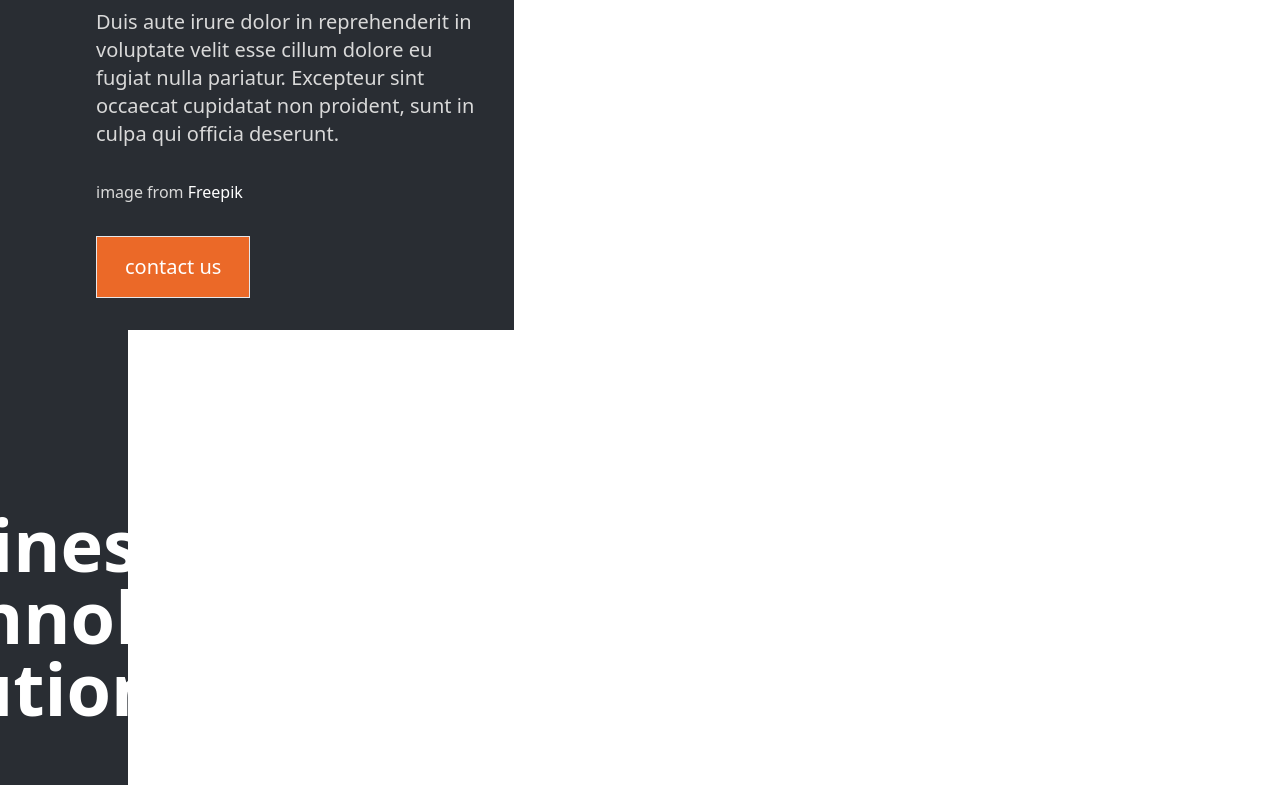
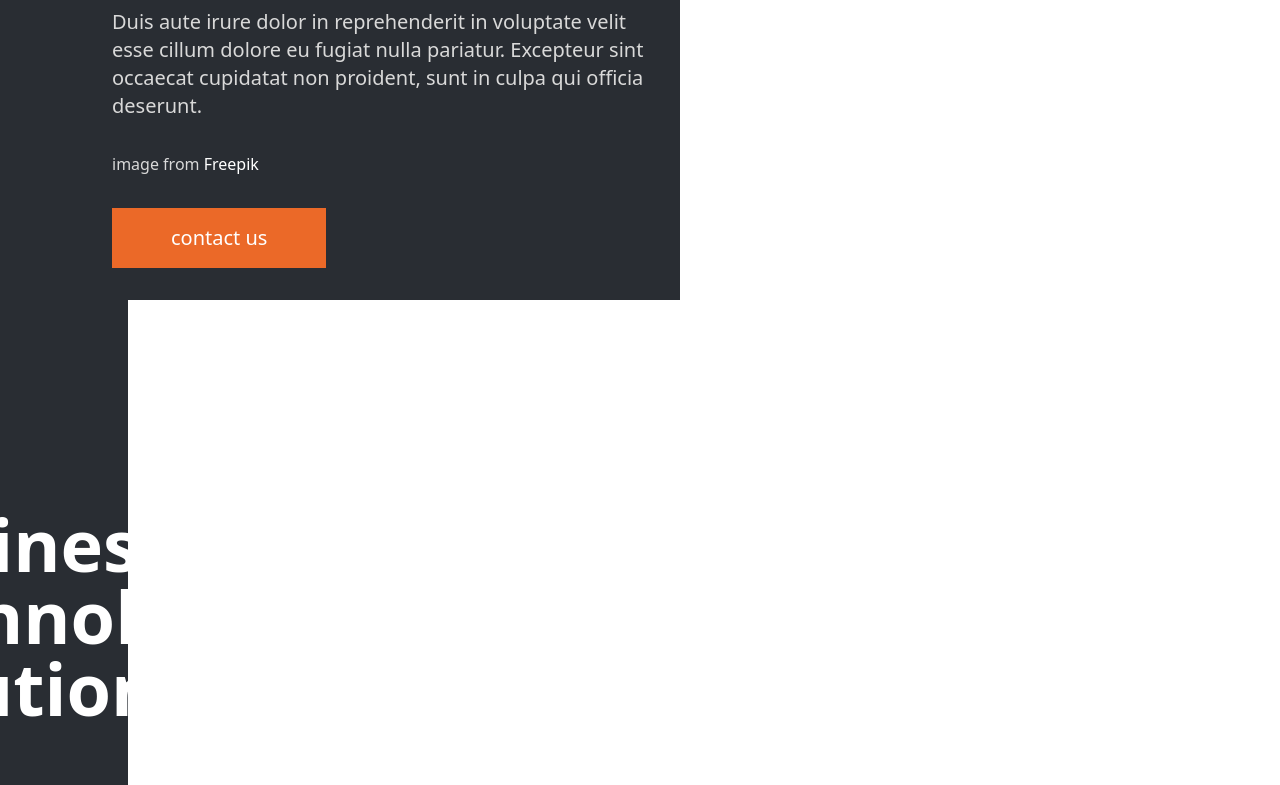
Before and after one commit to Beehrad/Tailwind-project, a website: page index.html in a window 1280 px wide. Shown: the part 205-990 px from the top of the page. Drawn offline with Linux system fonts and the light colour scheme.

Commit message:
section1 updated

```diff
--- a/index.html
+++ b/index.html
@@ -22,11 +22,12 @@
             <span class="after:content-[*] after:absolute after:bg-orange-600 after:ml-20">
                 <img src="./img/bussiness-people-working-team-office4.jpg" alt="" class="w-4/5">
             </span>
-            <div class="w-[450px] bg-back flex flex-col absolute mt-[-60px] ml-16 p-8">
+            <div class="w-[600px] bg-back flex flex-col absolute mt-[-60px] ml-20 p-8">
                 <h1 class="text-5xl font-bold mb-8">Got a Project?<br>Let's talk</h1>
                 <p class="text-xl text-khakestari mb-8">Duis aute irure dolor in reprehenderit in voluptate velit esse cillum dolore eu fugiat nulla pariatur. Excepteur sint occaecat cupidatat non proident, sunt in culpa qui officia deserunt.</p>
                 <span class="text-khakestari mb-8" >image from <a href="" class="text-white">Freepik</a></span>
-                <a href="" class="w-2/5 bg-narenji py-4 text-white border no-underline text-center text-xl"> contact us</a>
+                <a href="" class="w-2/5 bg-narenji py-4 text-white box-border no-underline text-center text-xl hover:bg-white hover:text-black">
+                contact us</a>
             </div>
         </div>
         <div class="mt-[600px] flex flex-col items-center px-8">
```
Also changed, not shown: css/main.css.
